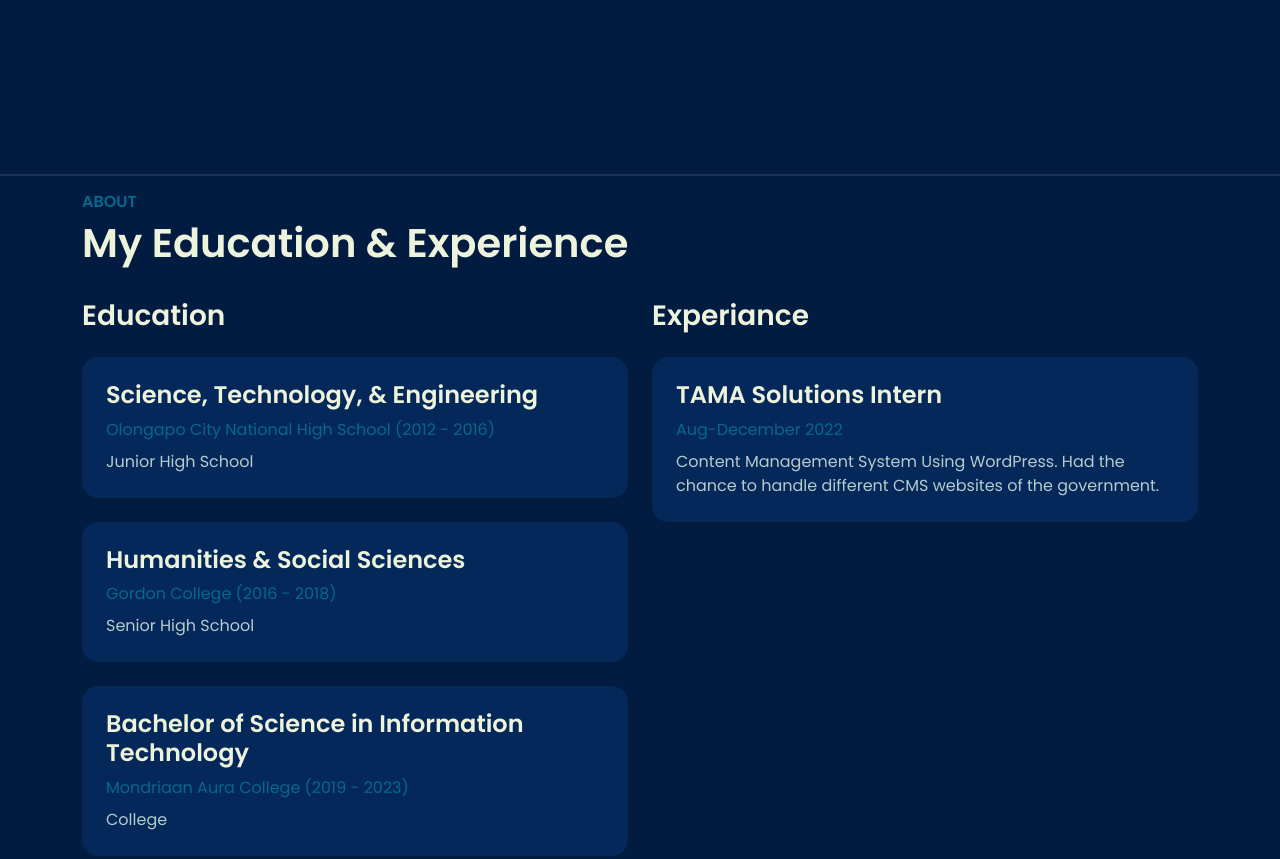
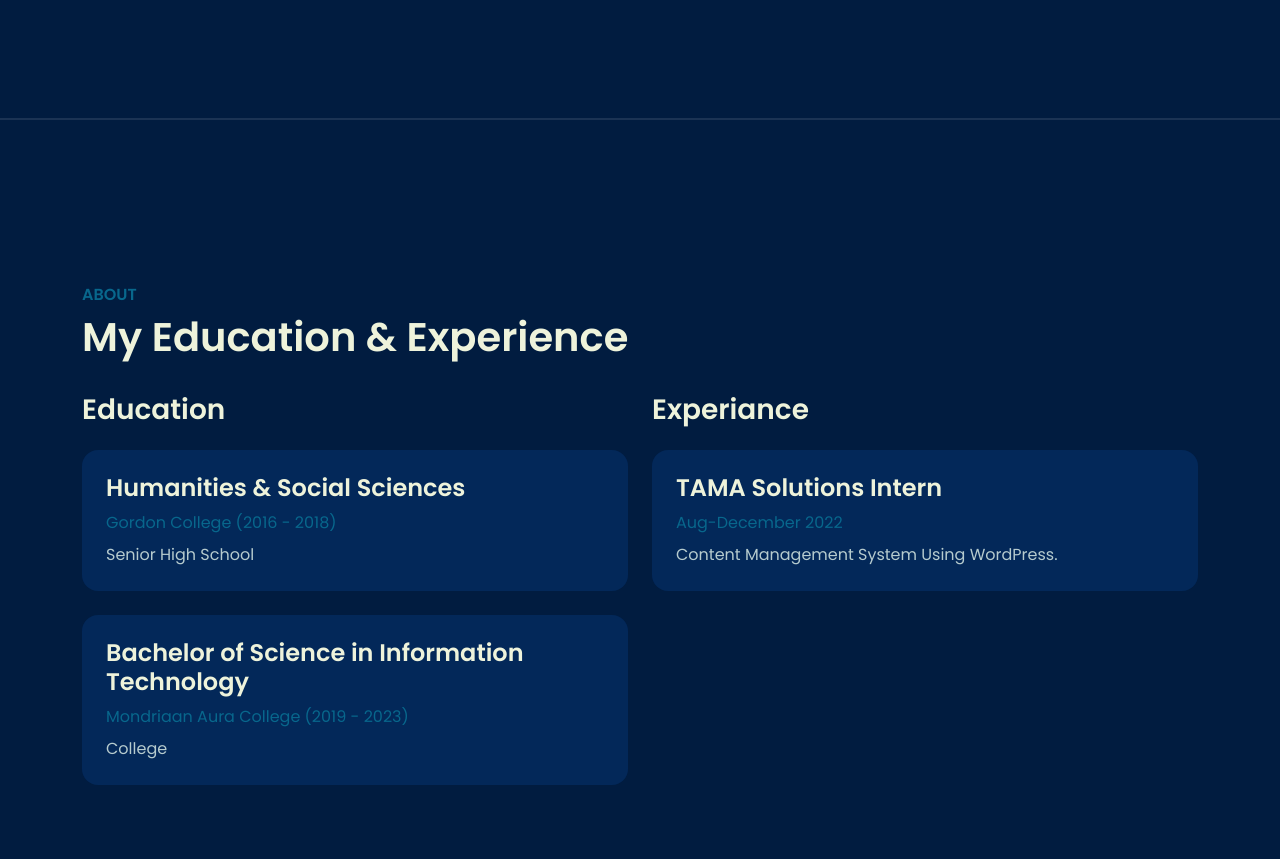
Before and after one commit to deathcuree/portfolio, a plain HTML site: page index.html in a window 1280 px wide. Shown: the part 680-1539 px from the top of the page. Drawn offline with Linux system fonts and the light colour scheme.

Commit message:
update uli

```diff
--- a/index.html
+++ b/index.html
@@ -20,9 +20,9 @@
     <link rel="stylesheet" href="./assets/css/style.css" />
     <title>Grace's Portfolio</title>
   </head>
-  <body>
+  <body data-bs-spy="scroll" data-bs-target=".navbar">
     <!-- ============================ NAVBAR ================================ -->
-    <nav class="navbar navbar-expand-lg navbar-dark">
+    <nav class="navbar navbar-expand-lg navbar-dark fixed-top">
       <div class="container">
         <a class="navbar-brand mx-4" href="#">Grace Andaya</a>
         <button
@@ -113,13 +113,12 @@
           </div>
         </div>
       </section>
-
       <!-- ============= HOME END ================= -->
 
       <!-- ============== ABOUT ME START ============== -->
       <section
         id="about"
-        class="vh-80 my-3 px-lg-5 d-flex justify-content-center align-items-center"
+        class="full-height my-3 px-lg-5 d-flex justify-content-center align-items-center"
       >
         <div class="container">
           <div class="row pb-4" data-aos="fade-up">
@@ -135,16 +134,6 @@
                 Education
               </h3>
               <div class="row gy-4">
-                <div class="col-12" data-aos="fade-up" data-aos-delay="600">
-                  <div class="bg-base p-4 rounded-4 shadow-effect">
-                    <h4>Science, Technology, & Engineering</h4>
-                    <p class="text-brand mb-2">
-                      Olongapo City National High School (2012 - 2016)
-                    </p>
-                    <p class="mb-0">Junior High School</p>
-                  </div>
-                </div>
-
                 <div class="col-12" data-aos="fade-up" data-aos-delay="600">
                   <div class="bg-base p-4 rounded-4 shadow-effect">
                     <h4>Humanities & Social Sciences</h4>
@@ -175,8 +164,7 @@
                     <h4>TAMA Solutions Intern</h4>
                     <p class="text-brand mb-2">Aug-December 2022</p>
                     <p class="mb-0">
-                      Content Management System Using WordPress. Had the chance
-                      to handle different CMS websites of the government.
+                      Content Management System Using WordPress.
                     </p>
                   </div>
                 </div>
```
